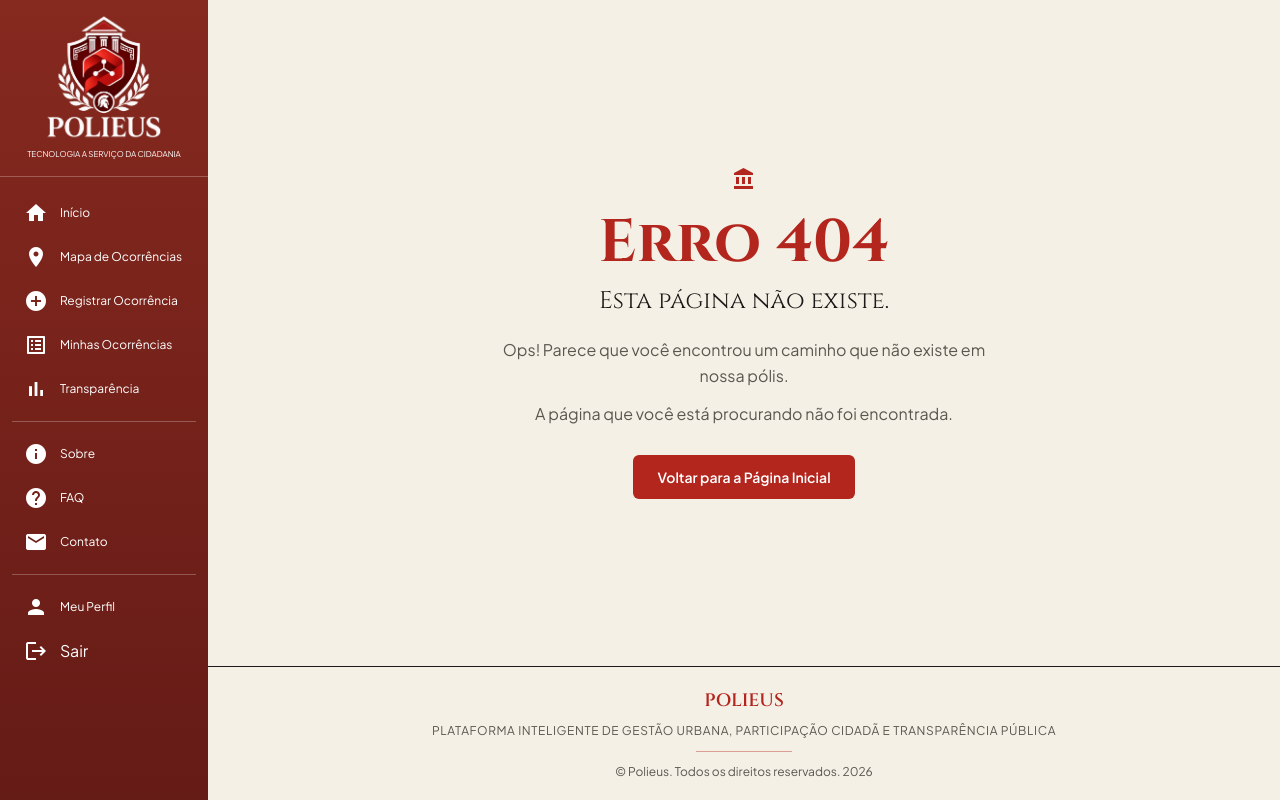
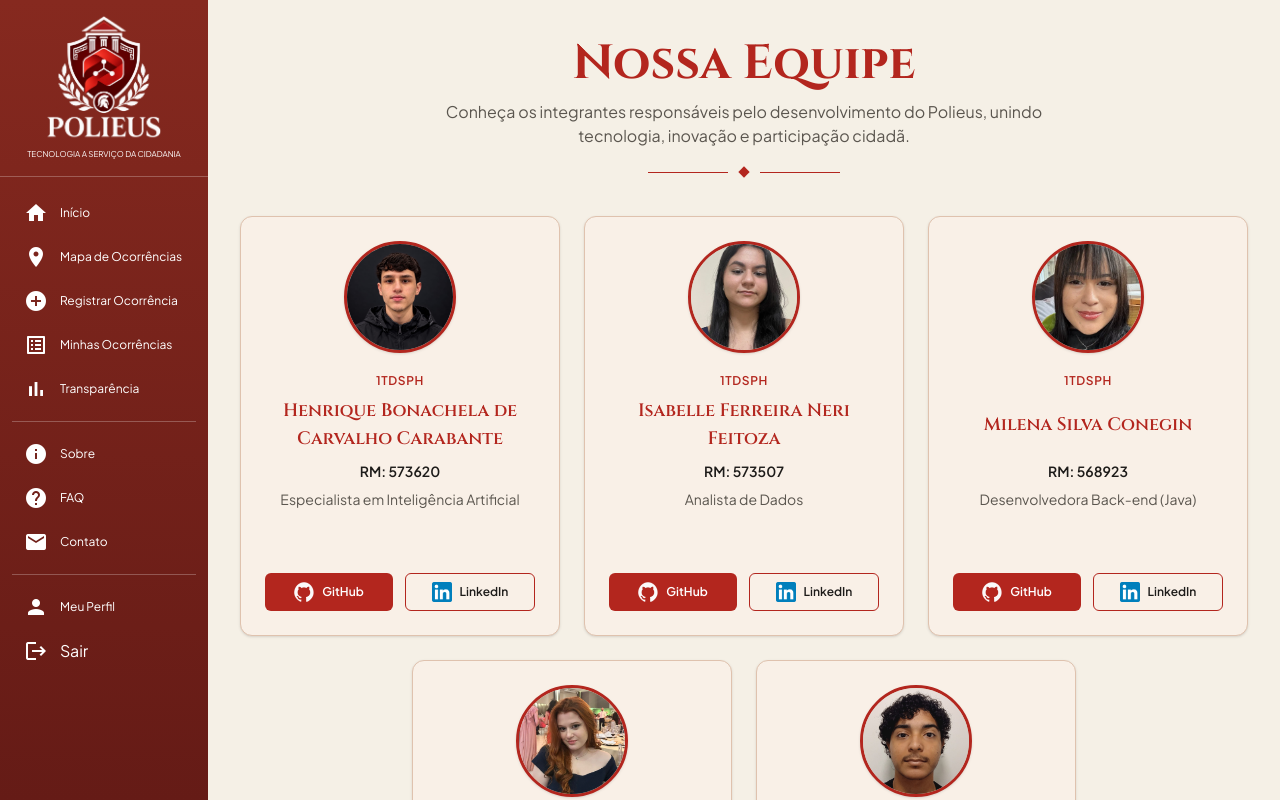
Before and after one commit to POLITECH-Global-Solution/Polieus, a React (Vite) app: page /integrantes in a window 1280 px wide. Shown: the top 800 px of the page. Built offline with nearby package versions, Linux system fonts and the light colour scheme.

Commit message:
feat: Criando a página de Integrantes do projeto.

```diff
--- /dev/null
+++ b/src/pages/Integrantes/index.tsx
@@ -0,0 +1,163 @@
+import fotoMurilo from '../../img/fotoMurilo.jpeg';
+import fotoIsa from '../../img/fotoIsa.png';
+import fotoMilena from '../../img/fotoMilena.png';
+import fotoMarina from '../../img/fotoMarina.png';
+import fotoHenrique from '../../img/fotoHenrique.jpeg';
+
+import githubIcon from '../../img/github.png';
+import linkedinIcon from '../../img/lkd.png';
+
+export default function Integrantes() {
+    const equipe = [
+        {
+            nome: 'Henrique Bonachela de Carvalho Carabante',
+            rm: '573620',
+            cargo: 'Especialista em Inteligência Artificial',
+            turma: '1TDSPH',
+            foto: fotoHenrique,
+            github: 'https://github.com/henriquebonachela',
+            linkedin: 'https://www.linkedin.com/in/henrique-bonachela-de-carvalho-carabante-260b86338/',
+        },
+        {
+            nome: 'Isabelle Ferreira Neri Feitoza',
+            rm: '573507',
+            cargo: 'Analista de Dados',
+            turma: '1TDSPH',
+            foto: fotoIsa,
+            github: 'https://github.com/isabelleferreiraa',
+            linkedin: 'https://www.linkedin.com/in/isabelle-ferreira-8844593ab',
+        },
+        {
+            nome: 'Milena Silva Conegin',
+            rm: '568923',
+            cargo: 'Desenvolvedora Back-end (Java)',
+            turma: '1TDSPH',
+            foto: fotoMilena,
+            github: 'https://github.com/MilenaConegin',
+            linkedin: 'https://www.linkedin.com/in/milena-conegin-996b22269',
+        },
+        {
+            nome: 'Marina Fernandes Gomes Mesquita',
+            rm: '571265',
+            cargo: 'Desenvolvedora Front-end',
+            turma: '1TDSPH',
+            foto: fotoMarina,
+            github: 'https://github.com/marifernandesgm',
+            linkedin: 'https://www.linkedin.com/in/marifernandesgm-58460a40a',
+        },
+        {
+            nome: 'Murilo Almeida Rodrigues de Souza',
+            rm: '573977',
+            cargo: 'Desenvolvedor Back-end (Python)',
+            turma: '1TDSPH',
+            foto: fotoMurilo,
+            github: 'https://github.com/murilo-a-souza',
+            linkedin: 'https://www.linkedin.com/in/murilo-a-souza/',
+        },
+    ];
+
+    return (
+        <main className="w-full flex-1 bg-fundo px-4 sm:px-6 lg:px-8 py-10">
+
+            <section className="text-center mb-10">
+                <h1 className="font-titulo text-3xl sm:text-4xl lg:text-5xl font-bold text-primaria mb-3">
+                    Nossa Equipe
+                </h1>
+
+                <p className="font-corpo text-sm sm:text-base text-texto-suave max-w-2xl mx-auto">
+                    Conheça os integrantes responsáveis pelo desenvolvimento do Polieus,
+                    unindo tecnologia, inovação e participação cidadã.
+                </p>
+
+                <div className="flex items-center justify-center gap-3 mt-5" aria-hidden="true">
+                    <span className="w-20 h-px bg-primaria"></span>
+                    <span className="w-2 h-2 rotate-45 bg-primaria"></span>
+                    <span className="w-20 h-px bg-primaria"></span>
+                </div>
+            </section>
+
+            <section className="flex flex-wrap justify-center items-stretch gap-6 max-w-6xl mx-auto">
+                {equipe.map((integrante) => (
+                    <article
+                        key={integrante.rm}
+                        className="bg-[#f9f0e7] border border-[#dfc2ae] rounded-xl p-6 w-full max-w-xs min-h-105 text-center shadow-sm transition-all duration-300 hover:-translate-y-1 hover:shadow-md flex flex-col items-center"
+                    >
+                        <div className="w-28 h-28 shrink-0 rounded-full overflow-hidden mb-5 border-3 border-primaria shadow-sm bg-secundaria">
+                            <img
+                                src={integrante.foto}
+                                alt={`Foto de ${integrante.nome}`}
+                                className="w-full h-full object-cover"
+                            />
+                        </div>
+
+                        <p className="font-corpo text-xs font-semibold text-primaria mb-2 tracking-wider">
+                            {integrante.turma}
+                        </p>
+
+                        <h2 className="font-titulo text-lg font-semibold text-primaria mb-2 min-h-14 flex items-center justify-center">
+                            {integrante.nome}
+                        </h2>
+
+                        <p className="font-corpo text-sm font-semibold text-texto mb-2">
+                            RM: {integrante.rm}
+                        </p>
+
+                        <p className="font-corpo text-sm text-texto-suave mb-6">
+                            {integrante.cargo}
+                        </p>
+
+                        <div className="flex gap-3 w-full mt-auto">
+                            {integrante.github ? (
+                                <a
+                                    href={integrante.github}
+                                    target="_blank"
+                                    rel="noopener noreferrer"
+                                    aria-label={`GitHub de ${integrante.nome}`}
+                                    className="flex-1 min-w-0 py-2 px-3 rounded-md bg-primaria hover:bg-primaria-hover transition-colors flex items-center justify-center gap-2"
+                                    style={{ color: '#ffffff' }}
+                                >
+                                    <img
+                                        src={githubIcon}
+                                        alt=""
+                                        className="w-5 h-5 shrink-0 object-contain"
+                                    />
+                                    <span className="font-corpo text-xs font-semibold">
+                    GitHub
+                  </span>
+                                </a>
+                            ) : (
+                                <span className="flex-1 py-2 px-3 rounded-md bg-secundaria text-texto-suave font-corpo text-xs flex items-center justify-center">
+                  GitHub indisponível
+                </span>
+                            )}
+
+                            {integrante.linkedin ? (
+                                <a
+                                    href={integrante.linkedin}
+                                    target="_blank"
+                                    rel="noopener noreferrer"
+                                    aria-label={`LinkedIn de ${integrante.nome}`}
+                                    className="flex-1 min-w-0 py-2 px-3 rounded-md border border-primaria text-primaria hover:bg-secundaria transition-colors flex items-center justify-center gap-2"
+                                >
+                                    <img
+                                        src={linkedinIcon}
+                                        alt=""
+                                        className="w-5 h-5 shrink-0 object-contain"
+                                    />
+                                    <span className="font-corpo text-xs font-semibold">
+                    LinkedIn
+                  </span>
+                                </a>
+                            ) : (
+                                <span className="flex-1 py-2 px-3 rounded-md bg-secundaria text-texto-suave font-corpo text-xs flex items-center justify-center">
+                  LinkedIn indisponível
+                </span>
+                            )}
+                        </div>
+                    </article>
+                ))}
+            </section>
+
+        </main>
+    );
+}
```
Also changed, not shown: src/main.tsx (+7 -1 lines).
